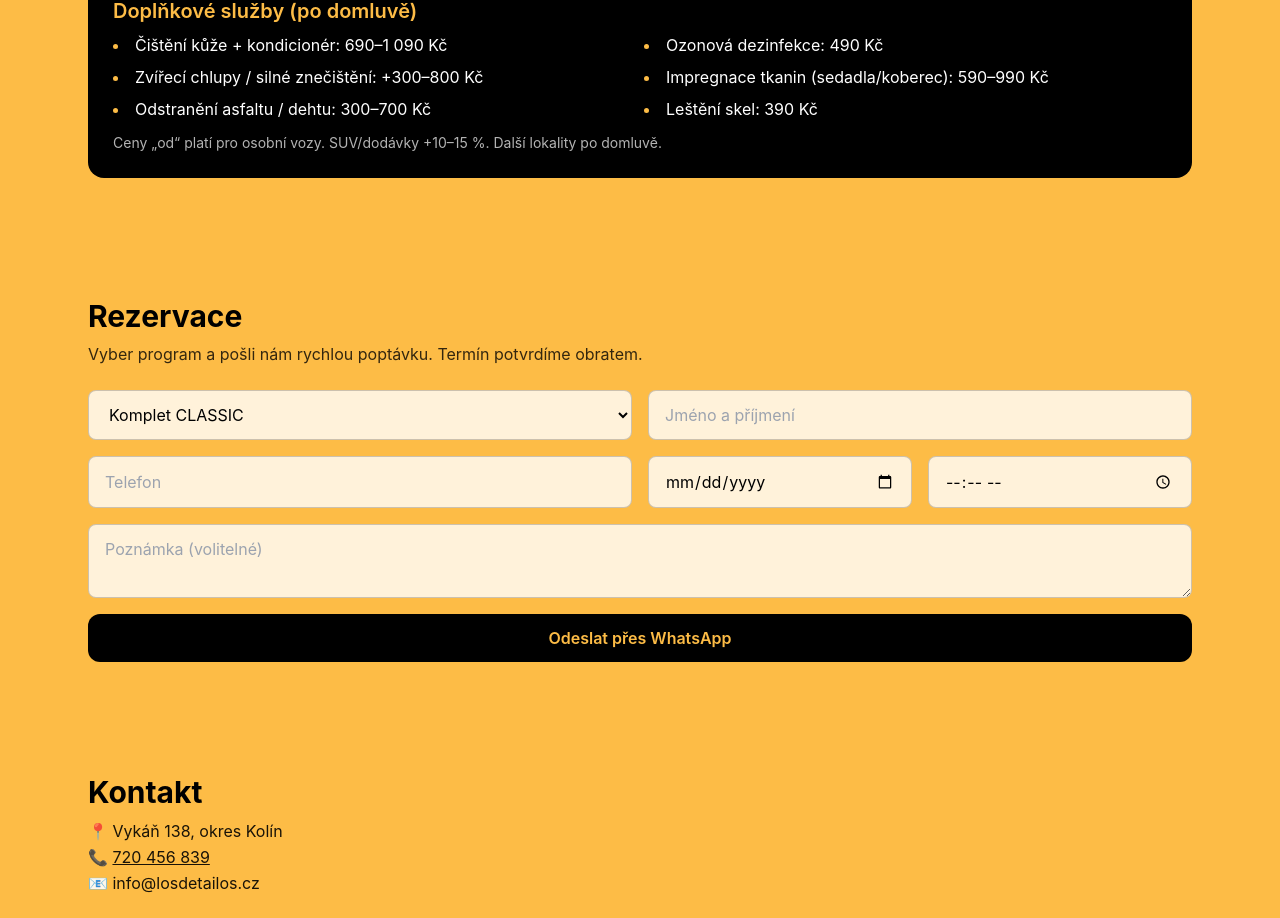
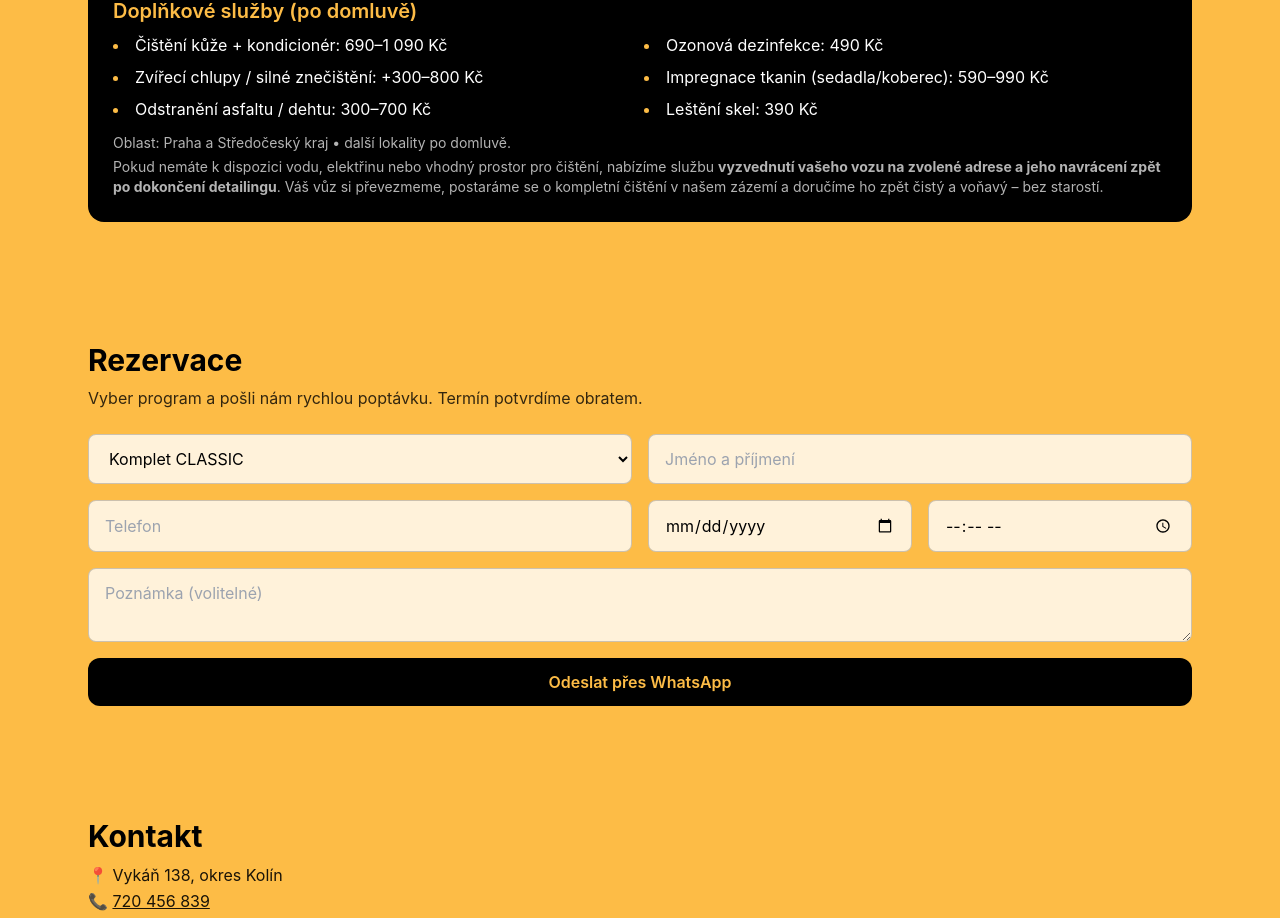
Before and after one commit to cyriac9966/losdetailos, a React (Vite) app: page / in a window 1280 px wide. Shown: the part 1674-2592 px from the top of the page. Built offline with nearby package versions, Linux system fonts and the light colour scheme; the HTML template or start-up script is replaced by a standard one.

Commit message:
Fix: opravena chyba 'Unterminated string' + doplněny odstavce o vyzvednutí vozu

```diff
--- a/src/components/Programs.jsx
+++ b/src/components/Programs.jsx
@@ -83,11 +83,7 @@ export default function Programs() {
     ];
 
     return (
-        <section
-            id="programy"
-            className="py-16"
-            style={{ backgroundColor: BRAND, color: "black" }}
-        >
+        <section id="programy" className="py-16" style={{ backgroundColor: BRAND, color: "black" }}>
             <div className="container-page">
                 <h2 className="text-3xl sm:text-4xl font-bold text-center mb-6 text-black">
                     Ceník a programy
@@ -95,14 +91,8 @@ export default function Programs() {
 
                 <div className="grid gap-8 sm:grid-cols-2">
                     {programs.map((p) => (
-                        <div
-                            key={p.id}
-                            className="rounded-2xl p-6 shadow-lg border border-black/30 bg-black"
-                        >
-                            <h3
-                                className="text-2xl font-semibold mb-1"
-                                style={{ color: BRAND }}
-                            >
+                        <div key={p.id} className="rounded-2xl p-6 shadow-lg border border-black/30 bg-black">
+                            <h3 className="text-2xl font-semibold mb-1" style={{ color: BRAND }}>
                                 {p.title}
                             </h3>
                             <p className="text-sm text-white/80">{p.price}</p>
@@ -123,15 +113,11 @@ export default function Programs() {
                                 </ul>
                             )}
 
-                            {/* tlačítko pod detaily */}
                             <div className="mt-5">
                                 <a
                                     href="#rezervace"
                                     className="inline-block rounded-xl px-5 py-2 font-semibold transition"
-                                    style={{
-                                        backgroundColor: BRAND,
-                                        color: "#000",
-                                    }}
+                                    style={{ backgroundColor: BRAND, color: "#000" }}
                                 >
                                     Objednat
                                 </a>
@@ -153,9 +139,17 @@ export default function Programs() {
                         <li>Odstranění asfaltu / dehtu: 300–700 Kč</li>
                         <li>Leštění skel: 390 Kč</li>
                     </ul>
+
+                    {/* upravené odstavce – POZOR na celé className řetězce */}
                     <p className="text-sm text-white/70 mt-3">
-                        Ceny „od“ platí pro osobní vozy. SUV/dodávky +10–15 %. Další
-                        lokality po domluvě.
+                        Oblast: Praha a Středočeský kraj • další lokality po domluvě.
+                    </p>
+                    <p className="text-sm text-white/70 mt-1">
+                        Pokud nemáte k dispozici vodu, elektřinu nebo vhodný prostor pro čištění,
+                        nabízíme službu <strong>vyzvednutí vašeho vozu na zvolené adrese a jeho
+                        navrácení zpět po dokončení detailingu</strong>. Váš vůz si převezmeme,
+                        postaráme se o kompletní čištění v našem zázemí a doručíme ho zpět čistý a
+                        voňavý – bez starostí.
                     </p>
                 </div>
             </div>
```
